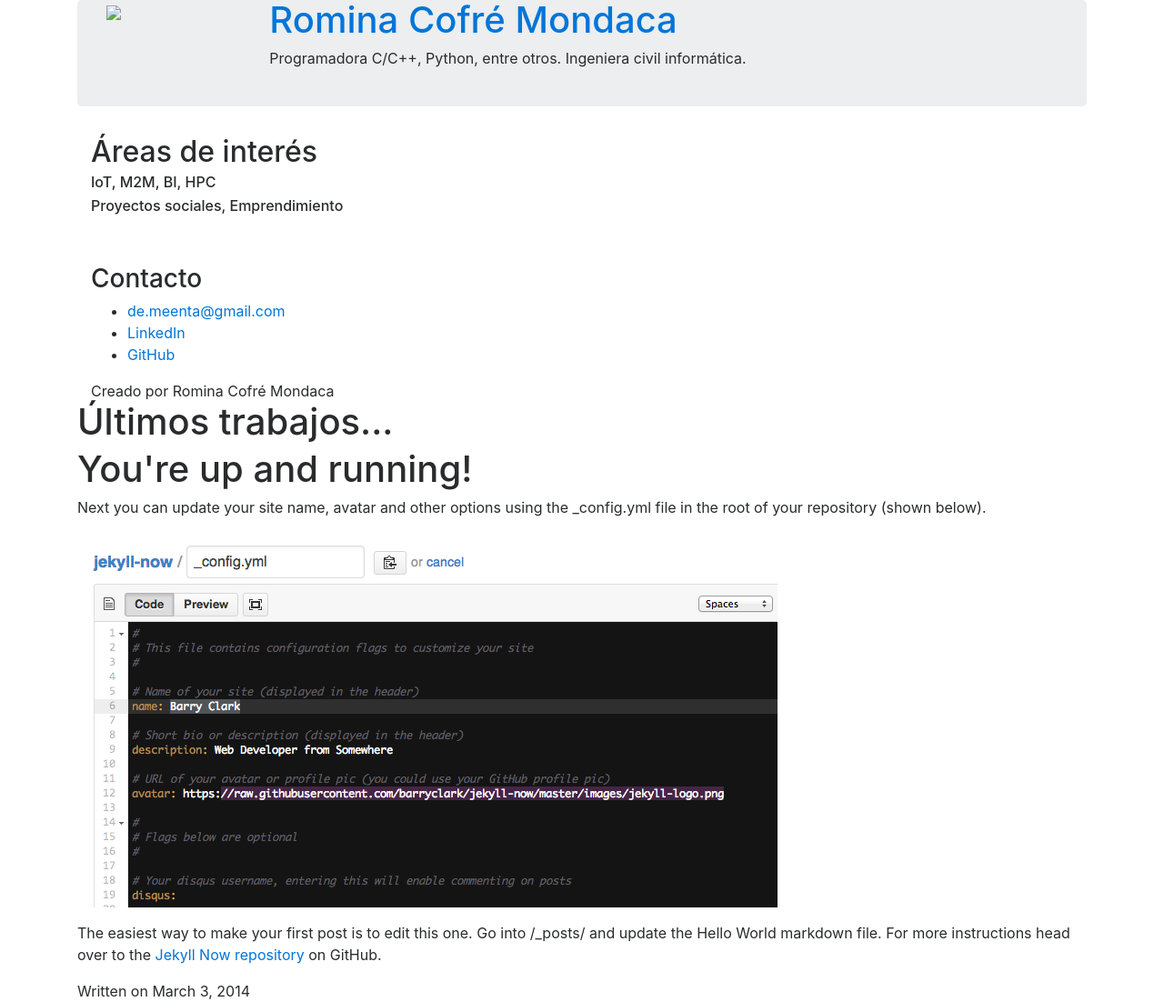
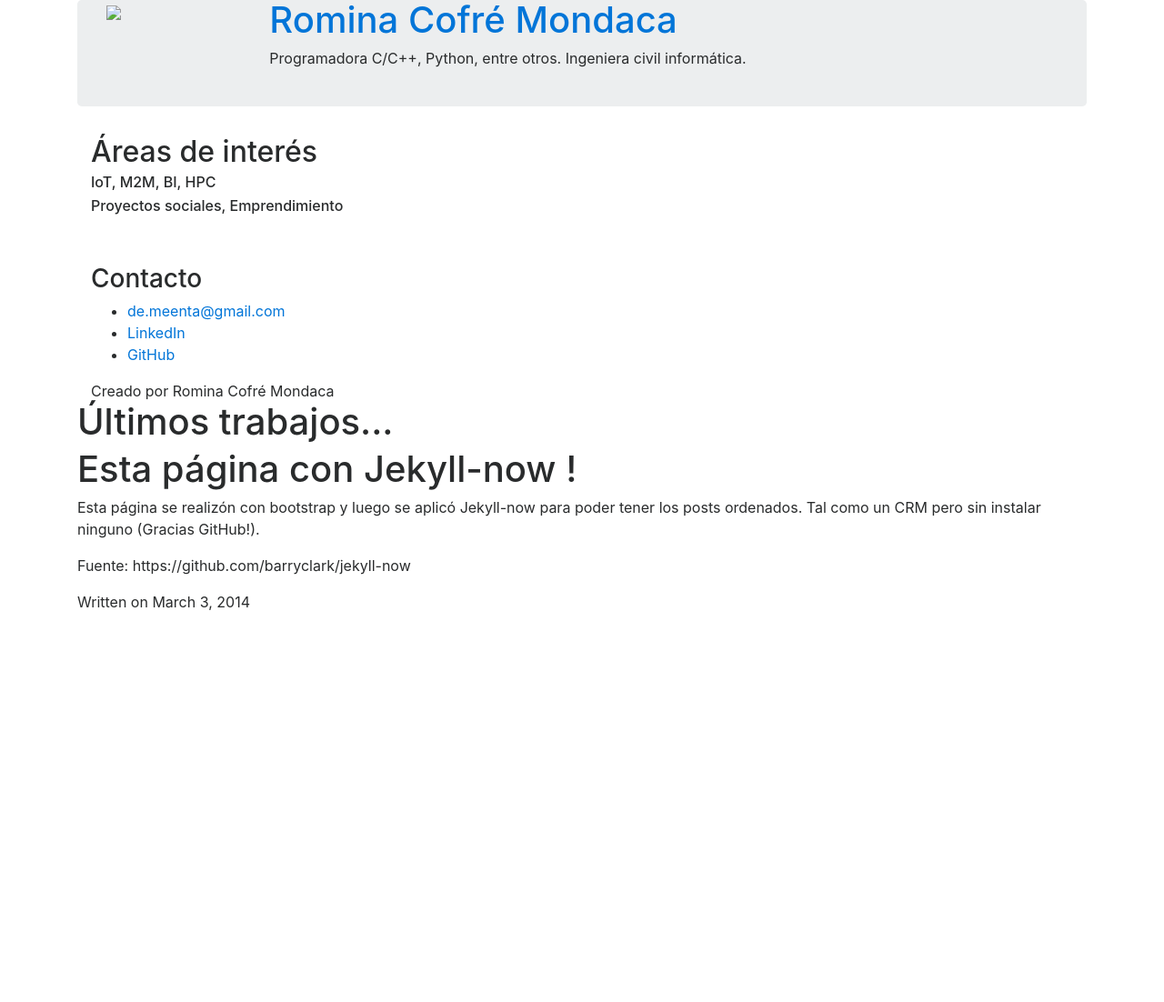
Before and after one commit to demeenta/demeenta.github.io, a Jekyll site: the page built from _posts/2014-3-3-Hello-World.md, in a window 1280 px wide. Shown: the whole page at 91% size. Built offline with Jekyll 4.4.1, drawn with Linux system fonts in a browser that asks for light colours; nearby versions of some CDN libraries; after the commit the page ends 900 px from its top, so only the background shows below that.

Commit message:
first post
quit
exit

```diff
--- a/_posts/2014-3-3-Hello-World.md
+++ b/_posts/2014-3-3-Hello-World.md
@@ -1,10 +1,8 @@
 ---
 layout: post
-title: You're up and running!
+title: Esta página con Jekyll-now !
 ---
 
-Next you can update your site name, avatar and other options using the _config.yml file in the root of your repository (shown below).
+Esta página se realizón con bootstrap y luego se aplicó Jekyll-now para poder tener los posts ordenados. Tal como un CRM pero sin instalar ninguno (Gracias GitHub!).
 
-![_config.yml]({{ site.baseurl }}/images/config.png)
-
-The easiest way to make your first post is to edit this one. Go into /_posts/ and update the Hello World markdown file. For more instructions head over to the [Jekyll Now repository](https://github.com/barryclark/jekyll-now) on GitHub.
+Fuente: https://github.com/barryclark/jekyll-now
```
